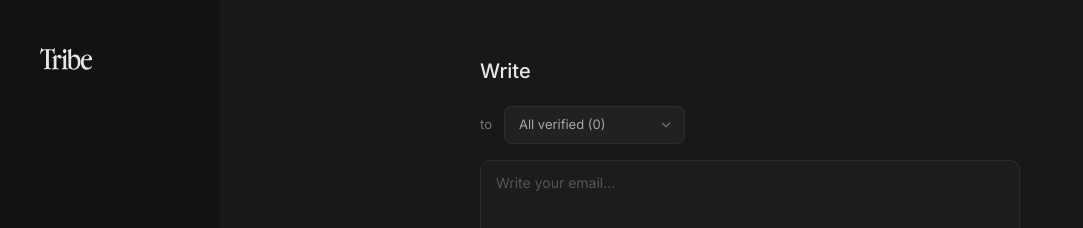
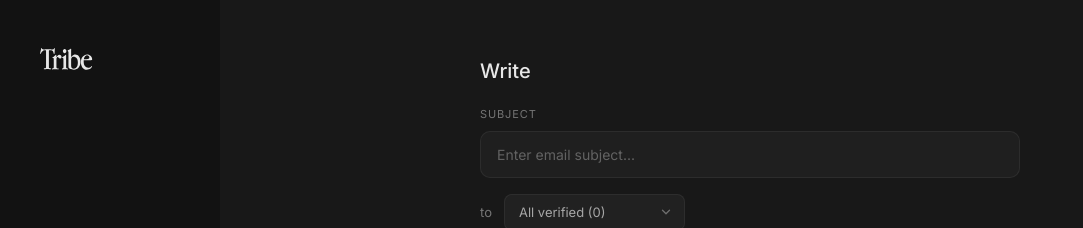
Before and after one commit to matcreates/tribe, a Next.js app: page /new-email in a window 1280 px wide. Shown: the top 228 px of the page, without its empty margins (0-1083 px from the left). Built offline with nearby package versions, Linux system fonts and the light colour scheme; no server answers; the database is empty; sample sign-in values are in the browser's storage; a web font is replaced by a local one.

Commit message:
Add dedicated subject field to Write page

```diff
--- a/src/app/(dashboard)/new-email/page.tsx
+++ b/src/app/(dashboard)/new-email/page.tsx
@@ -24,6 +24,7 @@ export default function NewEmailPage() {
   const [allowReplies, setAllowReplies] = useState(true);
   const [subscription, setSubscription] = useState<SubscriptionStatus | null>(null);
   const [showPaywall, setShowPaywall] = useState(false);
+  const [subject, setSubject] = useState("");
   const { toast, showToast, hideToast } = useToast();
   const editorRef = useRef<HTMLDivElement>(null);
 
@@ -260,7 +261,7 @@ export default function NewEmailPage() {
 
   const handleSend = async () => {
     const body = getPlainText();
-    if (!body.trim() || isSending) return;
+    if (!body.trim() || !subject.trim() || isSending) return;
 
     // Check subscription before sending
     if (!subscription?.canSendEmails) {
@@ -277,16 +278,13 @@ export default function NewEmailPage() {
     setIsSending(true);
 
     try {
-      // Extract first line as subject
-      const lines = body.trim().split("\n");
-      const subject = lines[0].slice(0, 60) || "Untitled";
-
-      const result = await sendEmail(subject, body, recipientFilter, allowReplies);
+      const result = await sendEmail(subject.trim(), body, recipientFilter, allowReplies);
 
       if (editorRef.current) {
         editorRef.current.innerHTML = "";
       }
       setIsEmpty(true);
+      setSubject("");
       setLastSentCount(result.sentCount);
       setShowSuccess(true);
       router.refresh();
@@ -300,7 +298,7 @@ export default function NewEmailPage() {
 
   const handleSchedule = async (scheduledAt: Date) => {
     const body = getPlainText();
-    if (!body.trim() || isScheduling) return;
+    if (!body.trim() || !subject.trim() || isScheduling) return;
 
     // Check subscription before scheduling
     if (!subscription?.canSendEmails) {
@@ -318,16 +316,13 @@ export default function NewEmailPage() {
     setIsScheduling(true);
 
     try {
-      // Extract first line as subject
-      const lines = body.trim().split("\n");
-      const subject = lines[0].slice(0, 60) || "Untitled";
-
-      await scheduleEmail(subject, body, scheduledAt, recipientFilter, allowReplies);
+      await scheduleEmail(subject.trim(), body, scheduledAt, recipientFilter, allowReplies);
 
       if (editorRef.current) {
         editorRef.current.innerHTML = "";
       }
       setIsEmpty(true);
+      setSubject("");
       setShowScheduleModal(false);
 
       // Format the scheduled time for toast
@@ -385,6 +380,21 @@ export default function NewEmailPage() {
               </p>
             </div>
           )}
+
+          {/* Subject Field */}
+          <div className="mb-4">
+            <label className="block text-[11px] text-white/40 uppercase tracking-[0.08em] mb-2">
+              Subject
+            </label>
+            <input
+              type="text"
+              value={subject}
+              onChange={(e) => setSubject(e.target.value)}
+              placeholder="Enter email subject..."
+              className="w-full px-4 py-3 rounded-[10px] text-[14px] text-white/80 placeholder:text-white/25 focus:outline-none border border-white/[0.06] transition-colors focus:border-white/[0.12]"
+              style={{ background: 'rgba(255, 255, 255, 0.03)' }}
+            />
+          </div>
 
         {/* Recipient Selector */}
         <div className="flex items-center gap-3 mb-4">
@@ -465,14 +475,14 @@ export default function NewEmailPage() {
         <div className="flex items-center gap-3">
           <button
             onClick={handleSend}
-            disabled={isSending || isScheduling || isEmpty || getCurrentCount() === 0}
+            disabled={isSending || isScheduling || isEmpty || !subject.trim() || getCurrentCount() === 0}
             className="px-6 py-2.5 rounded-[10px] text-[10px] font-medium tracking-[0.12em] uppercase btn-glass"
           >
             <span className="btn-glass-text">{isSending ? "SENDING..." : "SEND"}</span>
           </button>
           <button
             onClick={() => setShowScheduleModal(true)}
-            disabled={isSending || isScheduling || isEmpty || getCurrentCount() === 0}
+            disabled={isSending || isScheduling || isEmpty || !subject.trim() || getCurrentCount() === 0}
             className="flex items-center gap-2 px-6 py-2.5 rounded-[10px] text-[10px] font-medium tracking-[0.12em] uppercase btn-glass-secondary"
           >
             <ClockIcon className="w-3 h-3 text-white/60" />
```
